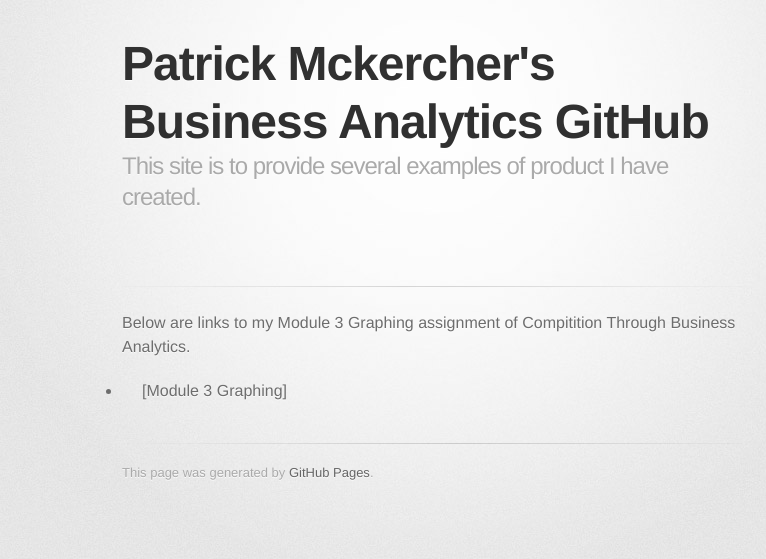
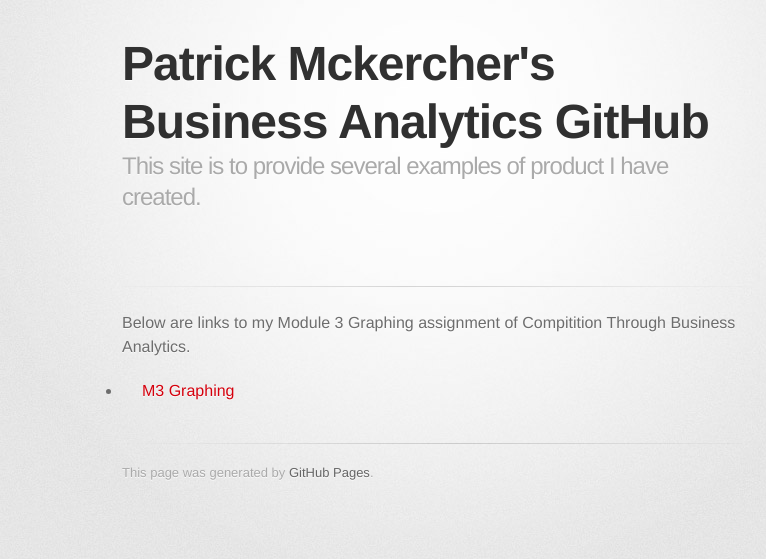
Before and after one commit to pomckercher/pomckercher.github.io, a Jekyll site: the page built from index.md, in a window 1280 px wide. Shown: the top 559 px of the page, without its empty margins (208-974 px from the left). Built offline with Jekyll 4.4.1, drawn with Linux system fonts in a browser that asks for light colours; some web fonts are replaced; our own code applies the rules of GitHub Pages for plain Markdown files.

Commit message:
Update index.md

```diff
--- a/index.md
+++ b/index.md
@@ -4,4 +4,4 @@
 ---
 
 Below are links to my Module 3 Graphing assignment of Compitition Through Business Analytics.
-- [Module 3 Graphing]
+- [M3 Graphing](/M3 Graphing/index.md)
```
